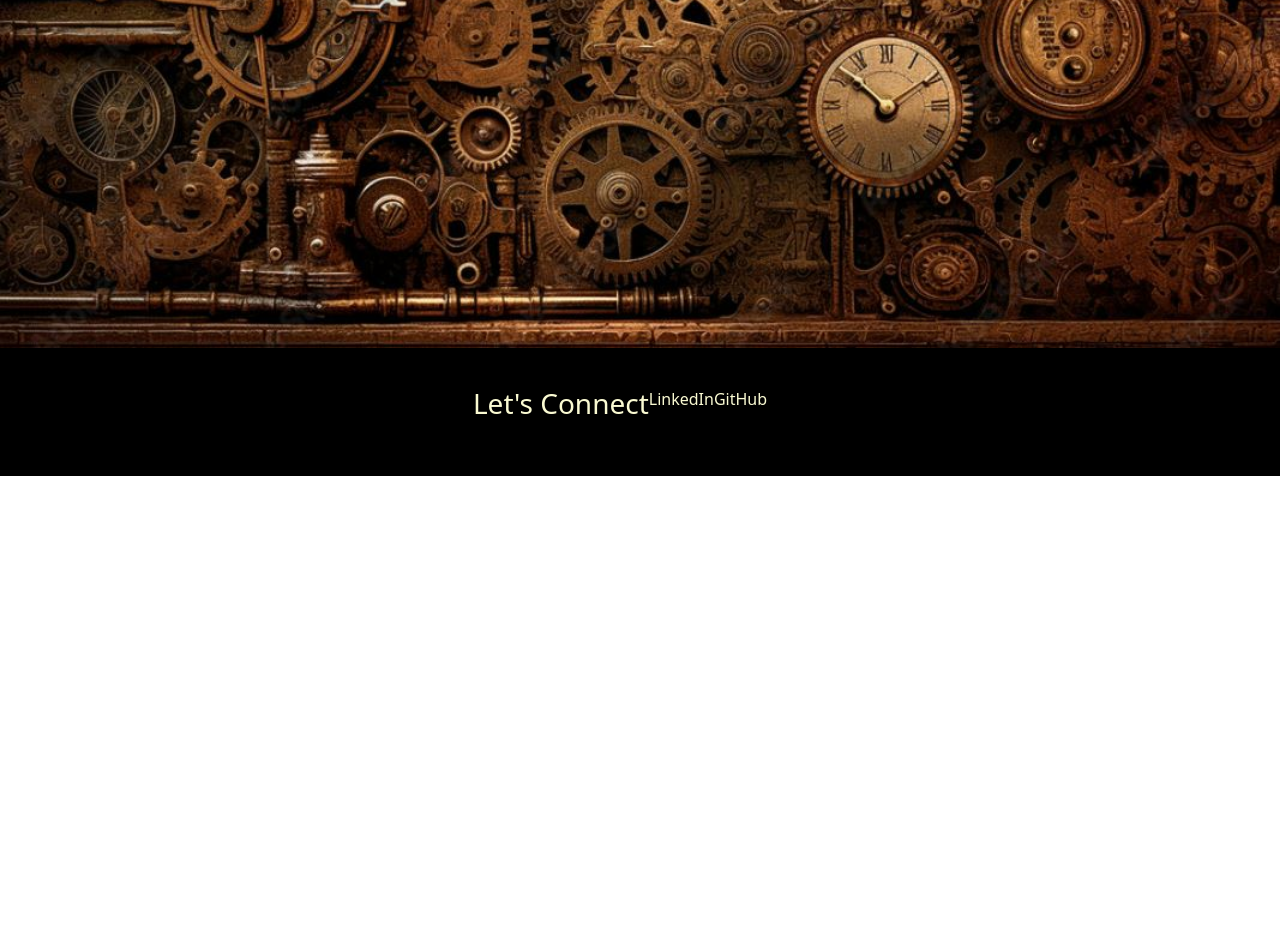
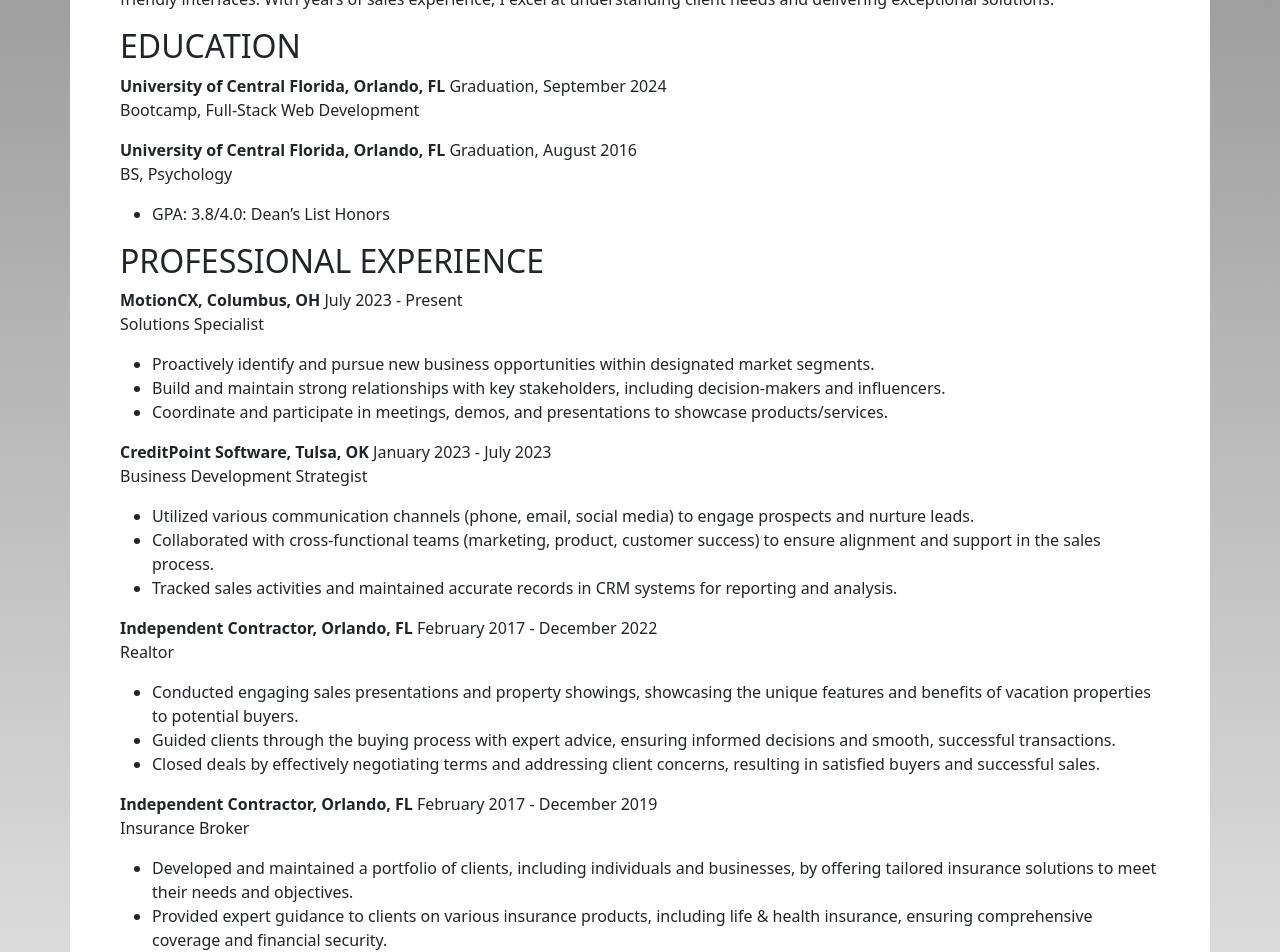
Before and after one commit to AndresAlbornozgil/react-portfolio, a React (Vite) app: page /Resume in a window 1280 px wide. Shown: the part 400-1352 px from the top of the page. Before the commit the page ends 876 px from the top, so only its background shows below. Built offline with nearby package versions, Linux system fonts and the light colour scheme.

Commit message:
Added resume section & fixed portfolio section

```diff
--- a/src/pages/AboutMe/AboutMe.css
+++ b/src/pages/AboutMe/AboutMe.css
@@ -1,3 +1,16 @@
 #portfolio-picture {
     border-radius: 50%;
+    border: solid 4px;
 }
+
+#aboutMeParagraph {
+    font-weight: 350;
+}
+
+body {
+    background-image: linear-gradient(rgb(133, 133, 133), rgba(255, 255, 255, 0));
+    background-size: cover;
+    background-repeat: no-repeat;
+    background-position: center;
+    margin: 0 !important;
+}
--- a/src/pages/AboutMe/AboutMe.jsx
+++ b/src/pages/AboutMe/AboutMe.jsx
@@ -4,16 +4,18 @@
 
 
     return (
+      <div>
       <div id='aboutme-container' className="container col-xxl-8 px-4 py-5">
     <div className="row flex-lg-row-reverse align-items-center g-5 py-5">
     <div className="col-lg-6">
-        <h1 className="display-5 fw-bold text-body-emphasis lh-1 mb-3">Andres Albornoz</h1>
-        <p className="lead">I'm a Full-Stack Web Developer passionate about crafting meaningful online experiences. Whether it's designing intuitive user interfaces or building robust back-end systems, I'm all about bringing ideas to life on the web.</p>
+        <h1 className="display-5 fw-bold text-body-emphasis lh-1 mb-3">Hello, I'm Andres</h1>
+        <strong><p id='aboutMeParagraph' className="lead">A Full-Stack Web Developer passionate about crafting meaningful experiences. Whether it's designing intuitive user interfaces or building robust back-end systems, I'm all about bringing ideas to life on the web.</p></strong>
       </div>
       <div className="col-10 col-sm-8 col-lg-6">
-        <img id='portfolio-picture' src="src\assets\images\my-picture.jpg" className="d-block mx-lg-auto img-fluid" alt="Bootstrap Themes" width="700" height="500" loading="lazy" />
+        <img id='portfolio-picture' src="src\assets\images\my-picture.jpg" className="d-block mx-lg-auto img-fluid" alt="Bootstrap Themes" width="450" loading="lazy" />
       </div>
     </div>
+  </div>
   </div>
     )
   }
--- a/src/pages/Contact/Contact.css
+++ b/src/pages/Contact/Contact.css
@@ -1,7 +1,3 @@
-#airplane {
-    width: 100%;
-}
-
 #contactMe {
     display: flex;
     align-items: center;
@@ -9,6 +5,7 @@
     align-content: center;
     margin-bottom: 5vh !important;
     font-size: 3em;
+    font-weight: 500 !important;
 }
 
 #contactForm {
--- a/src/pages/Contact/Contact.jsx
+++ b/src/pages/Contact/Contact.jsx
@@ -5,7 +5,6 @@
 
     return (
       <div>
-        <img id='airplane' src="src\assets\images\steampunk-city-airplane.jpg" alt="Image of airplane" />
         <main id='contactForm' className="form-signin w-50 m-auto">
         <h1 id='contactMe' className="h3 mb-3 fw-normal">Contact Me</h1>
   <form>
--- a/src/pages/Portfolio/Portfolio.css
+++ b/src/pages/Portfolio/Portfolio.css
@@ -1,5 +1,14 @@
+#airplane {
+    width: 100%;
+    border-bottom: solid 3px;
+}
+
 #viewButton {
     background-color: rgba(0, 0, 0, 0.858);
     border: rgba(0, 0, 0, 0.858);
     color: lightgoldenrodyellow;
 }
+
+#gears {
+    border-top: solid black 3px;
+}
--- a/src/pages/Portfolio/Portfolio.jsx
+++ b/src/pages/Portfolio/Portfolio.jsx
@@ -5,6 +5,7 @@
 
     return (
       <div>
+        <img id='airplane' src="src\assets\images\steampunk-city-airplane.jpg" alt="Image of airplane" />
         <div id='projects' className="album py-5 bg-body-tertiary">
     <div className="container">
 
@@ -131,6 +132,7 @@
       </div>
     </div>
   </div>
+  <img id='gears' src="src\assets\images\steampunk-gears.jpg" className="d-block mx-lg-auto img-fluid" alt="Image of gears" width="100%" height="20px" loading="lazy"></img>
       </div>
     )
   }
--- a/src/pages/Resume/Resume.css
+++ b/src/pages/Resume/Resume.css
@@ -0,0 +1,13 @@
+#resume {
+    margin: 50px;
+    padding: 50px;
+    font-weight: 450;
+    background-color: white;
+    border-radius: 5%;
+}
+
+#resumeContainer {
+    display: flex;
+    align-items: center;
+    justify-content: center;
+}
--- a/src/pages/Resume/Resume.jsx
+++ b/src/pages/Resume/Resume.jsx
@@ -4,8 +4,66 @@
 
 
     return (
-      <div>
-        <img id='gears' src="src\assets\images\steampunk-gears.jpg" className="d-block mx-lg-auto img-fluid" alt="Image of gears" width="100%" height="20px" loading="lazy"></img>
+      <div id='resumeContainer'>
+        <div id='resume' class="container">
+        <div class="header">
+            <h1>ANDRES ALBORNOZ</h1>
+            <p>Orlando, Florida 32837 ⧫ (407) 318-0321 ⧫ aalborgil002@gmail.com ⧫ <a href="https://www.linkedin.com/in/a-albornoz/">LinkedIn Profile</a></p>
+        </div>
+        <hr />
+        <div class="section">
+            <h2>OBJECTIVE</h2>
+            <p>I am a Full-Stack Developer passionate about front-end UI/UX design. I blend technical expertise with creative design to build intuitive, visually appealing web applications. My background in psychology offers insights into user behavior, enhancing my ability to create user-friendly interfaces. With years of sales experience, I excel at understanding client needs and delivering exceptional solutions.</p>
+        </div>
+        <div class="section">
+            <h2>EDUCATION</h2>
+            <p><strong>University of Central Florida, Orlando, FL</strong> <span class="date">Graduation, September 2024</span><br />
+            Bootcamp, Full-Stack Web Development</p>
+            <p><strong>University of Central Florida, Orlando, FL</strong> <span class="date">Graduation, August 2016</span><br />
+            BS, Psychology</p>
+            <ul>
+                <li>GPA: 3.8/4.0: Dean’s List Honors</li>
+            </ul>
+        </div>
+        <div class="section">
+            <h2>PROFESSIONAL EXPERIENCE</h2>
+            <p><strong>MotionCX, Columbus, OH</strong> <span class="date">July 2023 - Present</span><br />
+            <span class="job-title">Solutions Specialist</span></p>
+            <ul>
+                <li>Proactively identify and pursue new business opportunities within designated market segments.</li>
+                <li>Build and maintain strong relationships with key stakeholders, including decision-makers and influencers.</li>
+                <li>Coordinate and participate in meetings, demos, and presentations to showcase products/services.</li>
+            </ul>
+            <p><strong>CreditPoint Software, Tulsa, OK</strong> <span class="date">January 2023 - July 2023</span><br />
+            <span class="job-title">Business Development Strategist</span></p>
+            <ul>
+                <li>Utilized various communication channels (phone, email, social media) to engage prospects and nurture leads.</li>
+                <li>Collaborated with cross-functional teams (marketing, product, customer success) to ensure alignment and support in the sales process.</li>
+                <li>Tracked sales activities and maintained accurate records in CRM systems for reporting and analysis.</li>
+            </ul>
+            <p><strong>Independent Contractor, Orlando, FL</strong> <span class="date">February 2017 - December 2022</span><br />
+            <span class="job-title">Realtor</span></p>
+            <ul>
+                <li>Conducted engaging sales presentations and property showings, showcasing the unique features and benefits of vacation properties to potential buyers.</li>
+                <li>Guided clients through the buying process with expert advice, ensuring informed decisions and smooth, successful transactions.</li>
+                <li>Closed deals by effectively negotiating terms and addressing client concerns, resulting in satisfied buyers and successful sales.</li>
+            </ul>
+            <p><strong>Independent Contractor, Orlando, FL</strong> <span class="date">February 2017 - December 2019</span><br />
+            <span class="job-title">Insurance Broker</span></p>
+            <ul>
+                <li>Developed and maintained a portfolio of clients, including individuals and businesses, by offering tailored insurance solutions to meet their needs and objectives.</li>
+                <li>Provided expert guidance to clients on various insurance products, including life & health insurance, ensuring comprehensive coverage and financial security.</li>
+                <li>Stayed current on industry trends, market conditions, and regulatory changes to provide clients with informed advice and recommendations.</li>
+            </ul>
+        </div>
+        <div class="section">
+            <h2>ACTIVITIES & OTHER INFORMATION</h2>
+            <p><strong>Certifications & Awards:</strong> 1st Degree Black Belt (Shito-Ryu Karate), 215 Life & Health Insurance License, Real Estate Agent License, Google IT Support Certificate by Coursera.</p>
+            <p><strong>Technical Skills & Tools:</strong> MERN Stack, GitHub, VS Code, Command-line Interface, HTML, CSS, JavaScript, Node, Express, PostgreSQL, MongoDB, React, GraphQL, Microsoft 365, Google Workspace, Salesforce, HubSpot.</p>
+            <p><strong>Interests & Hobbies:</strong> Fitness, Video Games, Programming, Watching Movies.</p>
+            <p><strong>Portfolio:</strong> <a href="https://github.com/AndresAlbornozgil">https://github.com/AndresAlbornozgil</a></p>
+        </div>
+    </div>
       </div>
     )
   }
```
Also changed, not shown: src/assets/images/binary-green.jpg (added).
